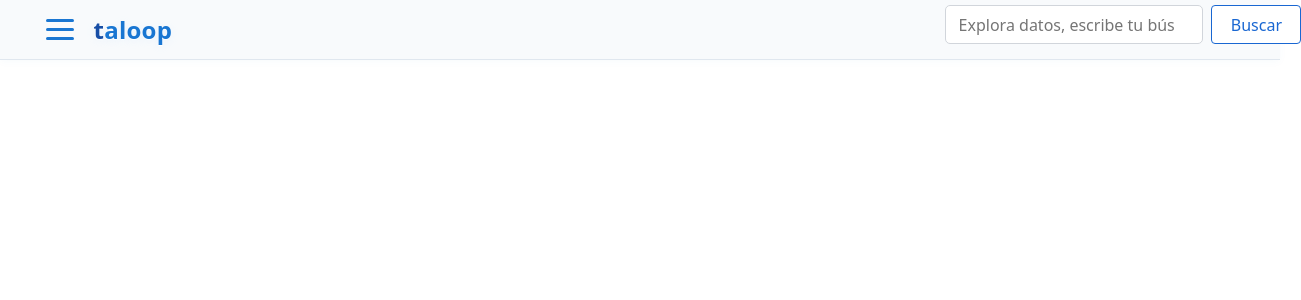
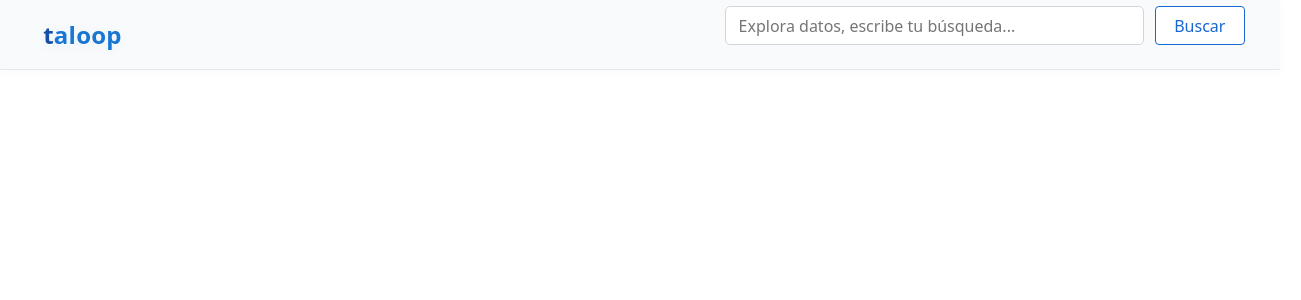
Before and after one commit to yonatan-alvarez-h/taloop-app, a React (Vite) app: page / in a window 1280 px wide. Shown: the top 300 px of the page, 1301 px wide, since content can reach past the window. Built offline with nearby package versions, Linux system fonts and the light colour scheme.

Commit message:
feat: enhance SearchBar and HomePage styles for improved layout and consistency

```diff
--- a/src/components/search/SearchBar.css
+++ b/src/components/search/SearchBar.css
@@ -1,13 +1,16 @@
-.search-bar-form {
+ .search-bar-form {
   display: flex;
   width: 100%;
-  max-width: 340px;
+  max-width: 580px;
   margin: 0 auto 10px auto;
+  align-items: center;
+  position: relative;
 }
 
 .search-bar-input {
-  flex: 1;
-  margin-right: 0.5em;
+  flex: 1 1 auto;
+  margin-right: 0.7em;
+  min-width: 0;
   padding: 0.38em 0.8em;
   font-size: 1em;
   border-radius: 5px;
@@ -15,6 +18,7 @@
   background: #fff;
   color: #222;
   transition: border-color 0.2s;
+  box-sizing: border-box;
 }
 
 .search-bar-input:focus {
--- a/src/pages/HomePage.css
+++ b/src/pages/HomePage.css
@@ -5,12 +5,26 @@
   display: flex;
   align-items: center;
   justify-content: space-between;
-  min-height: 60px;
+  min-height: 70px;
   border-bottom: 1.5px solid #e0e7ef;
   box-shadow: 0 2px 8px rgba(13, 138, 188, 0.03);
   position: sticky;
   top: 0;
   z-index: 1100;
+}
+.homepage-navbar-brand {
+  display: flex;
+  align-items: center;
+  flex: 1;
+}
+.homepage-searchbar {
+  flex: 1;
+  display: flex;
+  align-items: center;
+  justify-content: flex-end;
+  width: 100%;
+  max-width: 520px;
+  margin: 0 0 8px 0;
 }
 .homepage-navbar .navbar-brand {
   font-size: 1.5em;
@@ -24,7 +38,12 @@
   color: #174ea6;
 }
 .homepage-searchbar {
-  width: 300px;
+  width: 100%;
+  max-width: 520px;
+  margin: 0 0 8px 0;
+  display: flex;
+  align-items: flex-end;
+  justify-content: flex-end;
 }
 .homepage-container {
   margin-top: 1.5rem;
--- a/src/pages/HomePage.tsx
+++ b/src/pages/HomePage.tsx
@@ -14,8 +14,7 @@ interface HomePageProps {
 const HomePage: React.FC<HomePageProps> = ({ datasets, search, onSearch }) => (
   <div>
     <nav className="homepage-navbar">
-      <div style={{ display: "flex", alignItems: "center" }}>
-        <BurgerMenu />
+      <div className="homepage-navbar-brand">
         <span className="navbar-brand ms-2">taloop</span>
       </div>
       <div className="homepage-searchbar">
```
